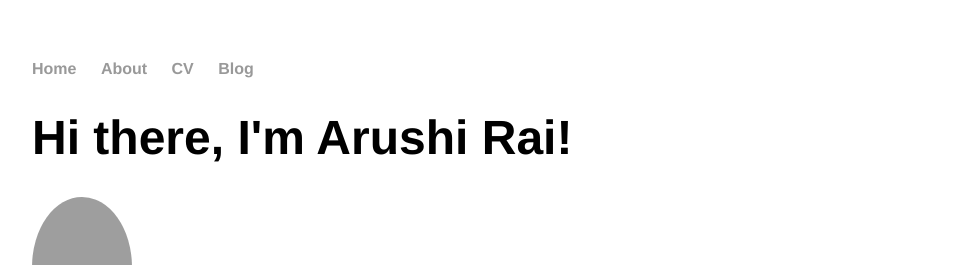
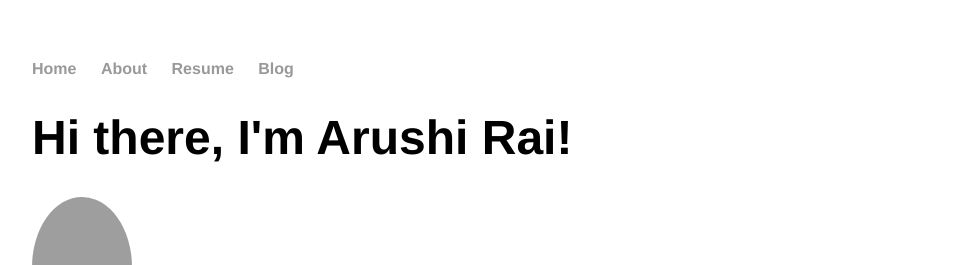
Before and after one commit to arushirai1/arushirai1.github.io, a Jekyll site: the page built from index.html, in a window 1280 px wide. Shown: the top 265 px of the page, without its empty margins (160-1119 px from the left). Built offline with Jekyll 4.4.1, drawn with Linux system fonts in a browser that asks for light colours; grey boxes are pictures that could not be loaded.

Commit message:
Update default.html

```diff
--- a/_layouts/default.html
+++ b/_layouts/default.html
@@ -10,7 +10,7 @@
 	    		<ul>
 	        		<li><a href="/">Home</a></li>
 		        	<li><a href="/">About</a></li>
-	        		<li><a href="/Arushi_Rai_CV_01_25.pdf">CV</a></li>
+	        		<li><a href="/resume.pdf">Resume</a></li>
 	        		<li><a href="/personal-site">Blog</a></li>
 	    		</ul>
 			</nav>
```
